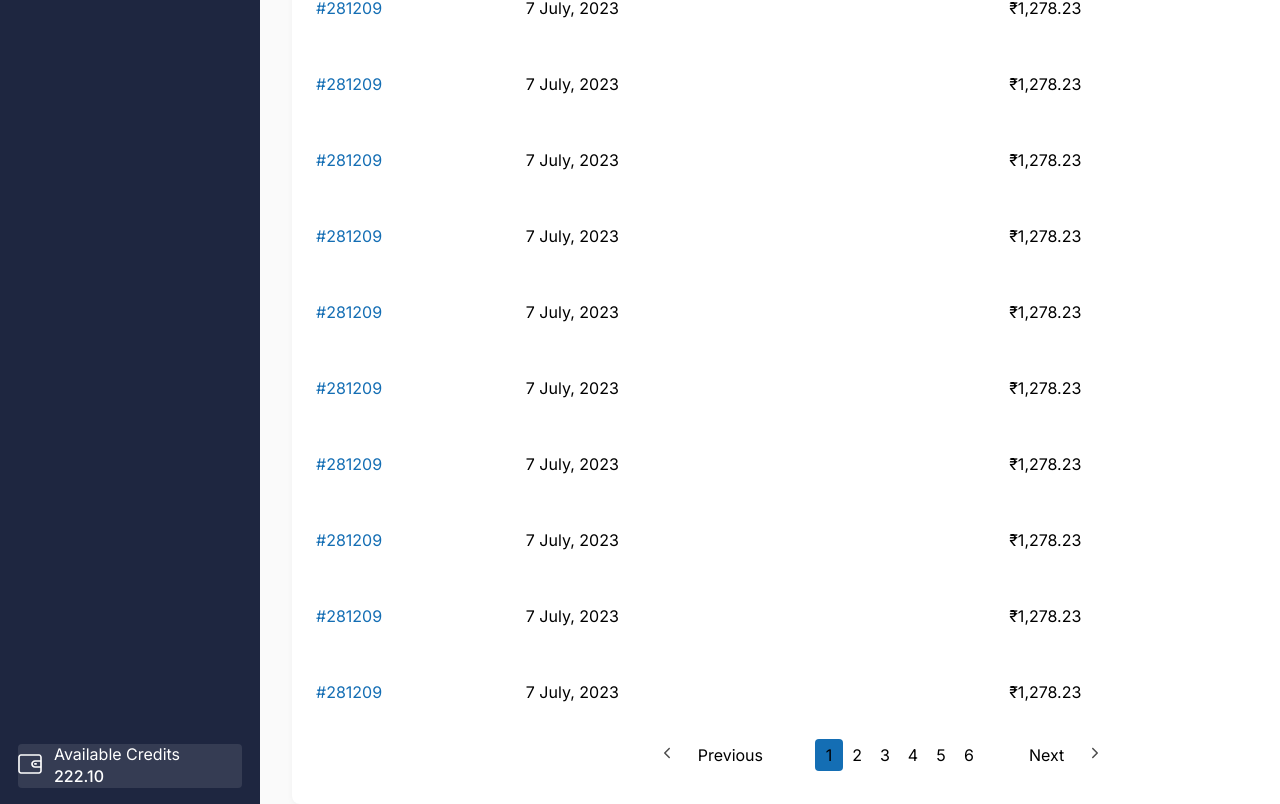
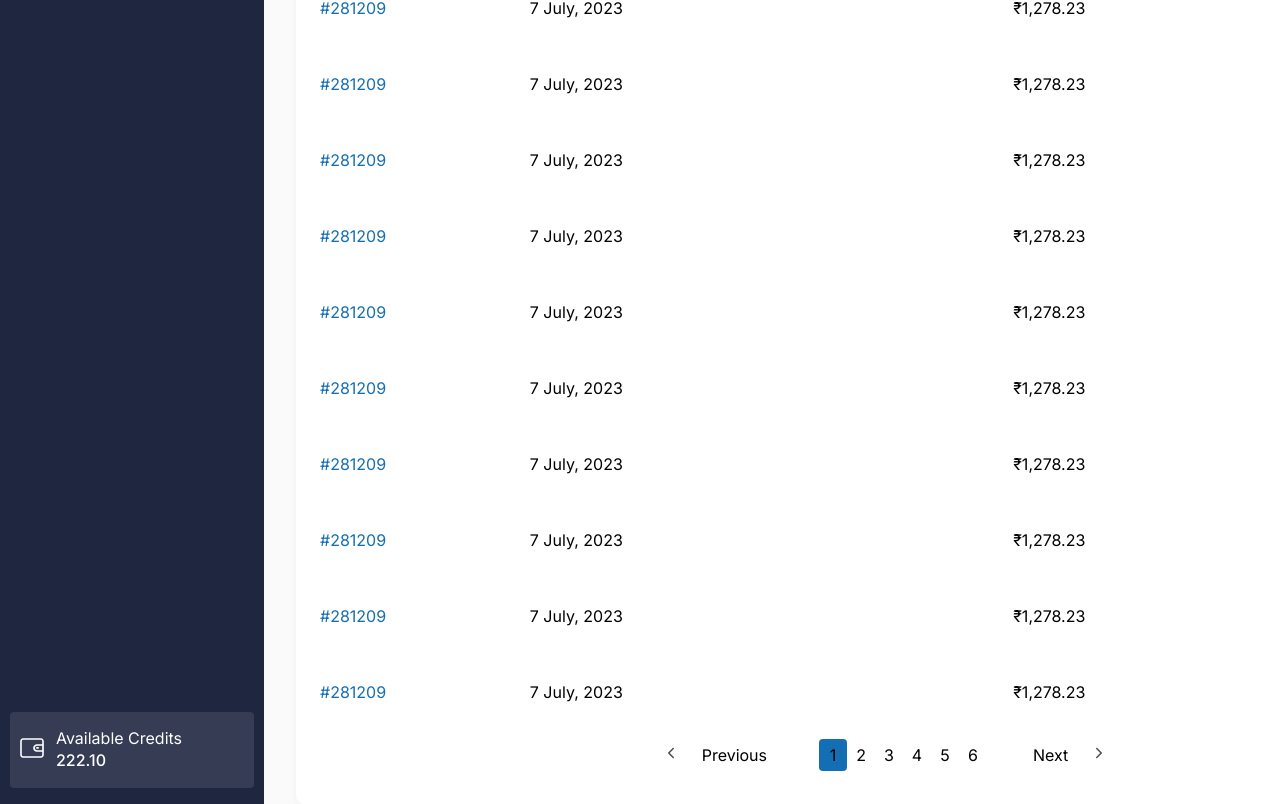
Before and after one commit to beastvaibhv/payout_v2_vaibhav, a React (Create React App) app: page / in a window 1280 px wide. Shown: the part 1227-2031 px from the top of the page. Built offline with nearby package versions, Linux system fonts and the light colour scheme; a web font is replaced by a local one.

Commit message:
final edit

```diff
--- a/src/App.css
+++ b/src/App.css
@@ -92,6 +92,7 @@
   width: 14rem;
   display: flex;
   align-items: center;
+  padding: 1rem 0.625rem;
   justify-content: flex-start;
   gap: 0.75rem;
   border-radius: 0.25rem;
```
